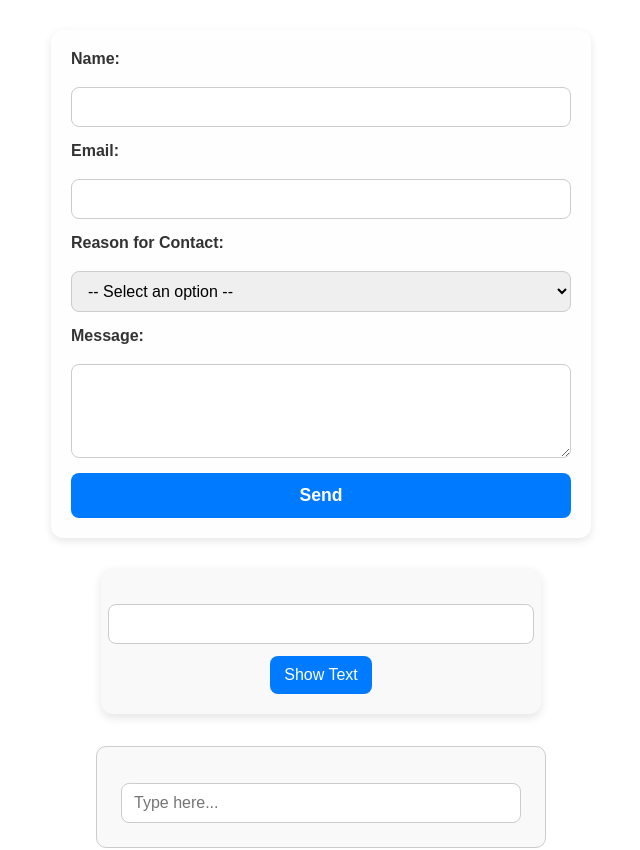
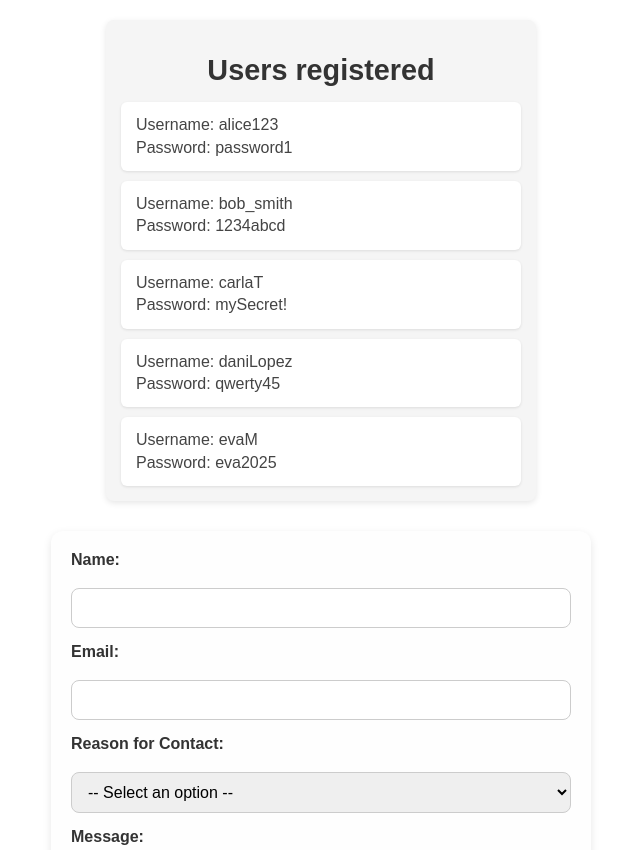
Before and after one commit to Fernando-Herrero/react-form-first, a React (Vite) app: page / in a window 1280 px wide. Shown: the top 850 px of the page, without its empty margins (319-959 px from the left). Built offline with nearby package versions, Linux system fonts and the light colour scheme.

Commit message:
feat(App): add user list display for registered users

```diff
--- a/src/App.css
+++ b/src/App.css
@@ -0,0 +1,37 @@
+.container-users-registered-list {
+	max-width: 400px;
+	margin: 20px auto;
+	padding: 15px;
+	background-color: #f5f5f5;
+	border-radius: 8px;
+	box-shadow: 0 2px 6px rgba(0, 0, 0, 0.1);
+	font-family: Arial, sans-serif;
+}
+
+.container-users-registered-list h1 {
+	font-size: 1.8rem;
+	margin-bottom: 15px;
+	color: #333;
+	text-align: center;
+}
+
+.users-registered-list {
+	list-style: none;
+	padding: 0;
+	margin: 0;
+}
+
+.users-registered-list li {
+	background-color: #fff;
+	margin-bottom: 10px;
+	padding: 12px 15px;
+	border-radius: 6px;
+	box-shadow: 0 1px 3px rgba(0, 0, 0, 0.1);
+	color: #444;
+	font-size: 1rem;
+	line-height: 1.4;
+}
+
+.users-registered-list li:last-child {
+	margin-bottom: 0;
+}
--- a/src/App.jsx
+++ b/src/App.jsx
@@ -45,6 +45,19 @@ function App() {
 
 	return (
 		<>
+			<div className="container-users-registered-list">
+				<h1>Users registered</h1>
+				<ul className="users-registered-list">
+					{usersState.map(({ id, username, password }) => (
+						<li key={id}>
+							Username: {username}
+							<br />
+							Password: {password}
+						</li>
+					))}
+				</ul>
+			</div>
+
 			<ContactForm />
 			<NameGreetingForm />
 			<CharacterCountForm />
```
